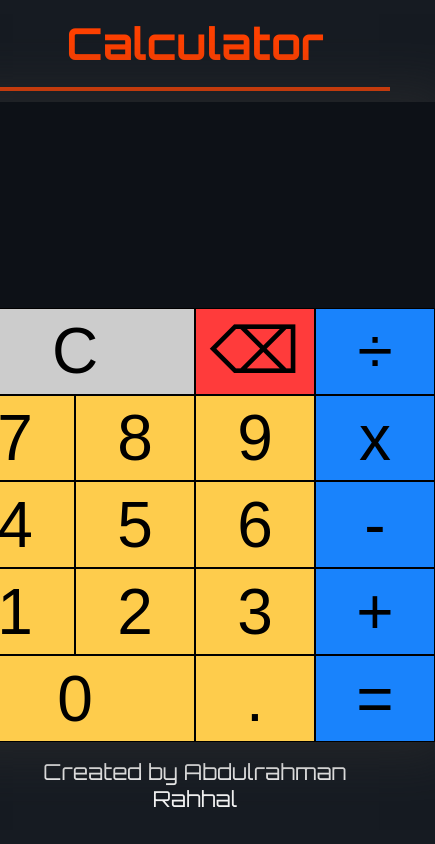
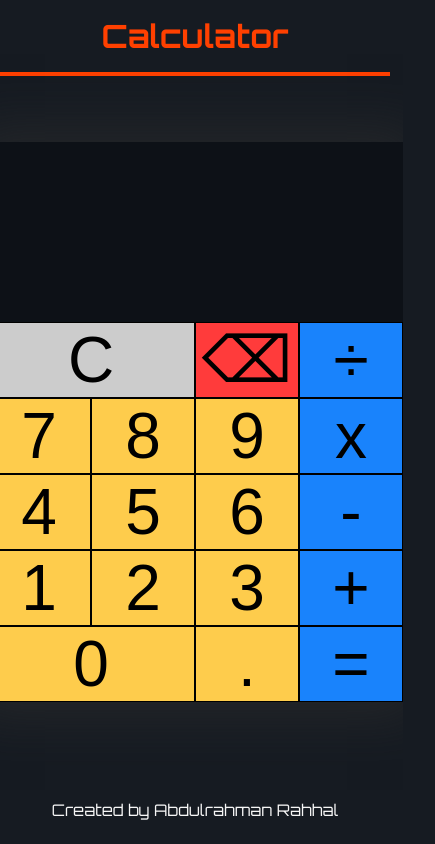
Before and after one commit to arrahhal/calculator, a plain HTML site: page index.html in a window 390 px wide. Shown: the whole page, 435 px wide, since content can reach past the window. Drawn offline with Linux system fonts and the light colour scheme.

Commit message:
Add some media queries for better responsivity

```diff
--- a/styles.css
+++ b/styles.css
@@ -24,12 +24,38 @@ body{
     background-color: var(--bg);
     user-select: none;
 }
+@media(max-width: 1400px){
+    body{
+        font-size: 20px;
+    }
+}
+@media(max-width: 990px){
+    body{
+        font-size: 18px;
+    }
+}
+@media(max-width: 490px){
+    body{
+        font-size: 16px;
+    }
+}
 .header{
     position: relative;
     text-align: center;
     padding: 1rem;
     color: var(--red-orange);
     border-bottom: 4px solid var(--red-orange);
+}
+@media(max-width: 1400px){
+    header{
+        padding: .7rem
+    }
+}
+@media(max-width: 490px){
+    header{
+        padding: .5rem;
+        border-bottom-width: 2px;
+    }
 }
 .main{
     display: flex;
@@ -48,6 +74,18 @@ body{
     translate: -50% -50%;
     background: var(--bg-calc);
     box-shadow: 0 0 3rem 1rem rgba(47, 47, 47, 0.524);
+}
+@media(max-width: 1400px){
+    .calc-container{
+        width: 28rem;
+        height: 37rem;
+    }
+}
+@media(max-width: 490px){
+    .calc-container{
+        width: 26rem;
+        height: 35rem;
+    }
 }
 .screen{
     flex: 2;
@@ -121,6 +159,16 @@ footer{
     text-align: center;
     color: var(--white);
 }
+@media(max-width: 1400px){
+    footer{
+        margin: 1.7rem 0;
+    }
+}
+@media(max-width: 490px){
+    footer{
+        margin: 1.5rem 0;
+    }
+}
 a{
     text-decoration: none;
     color: inherit;
```
